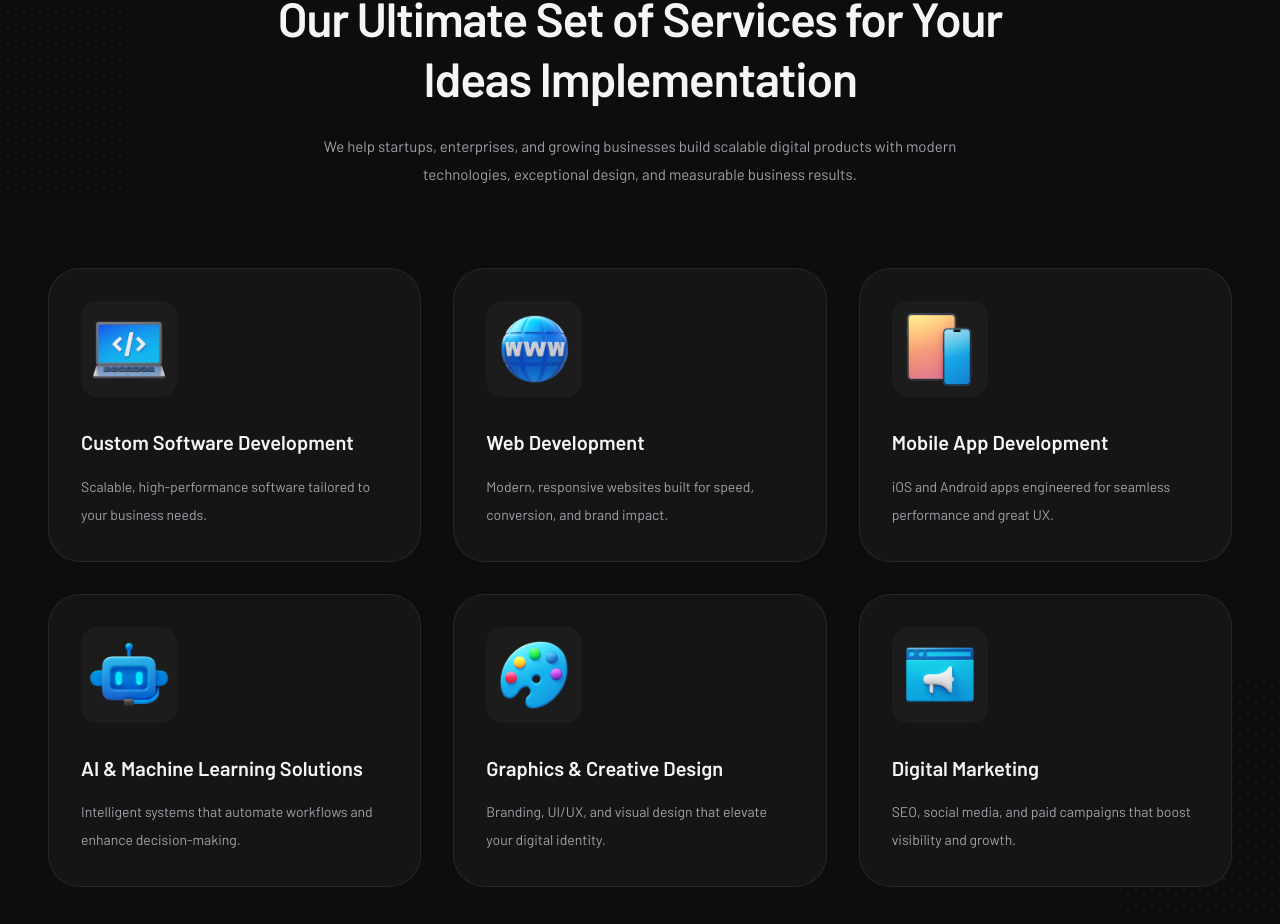
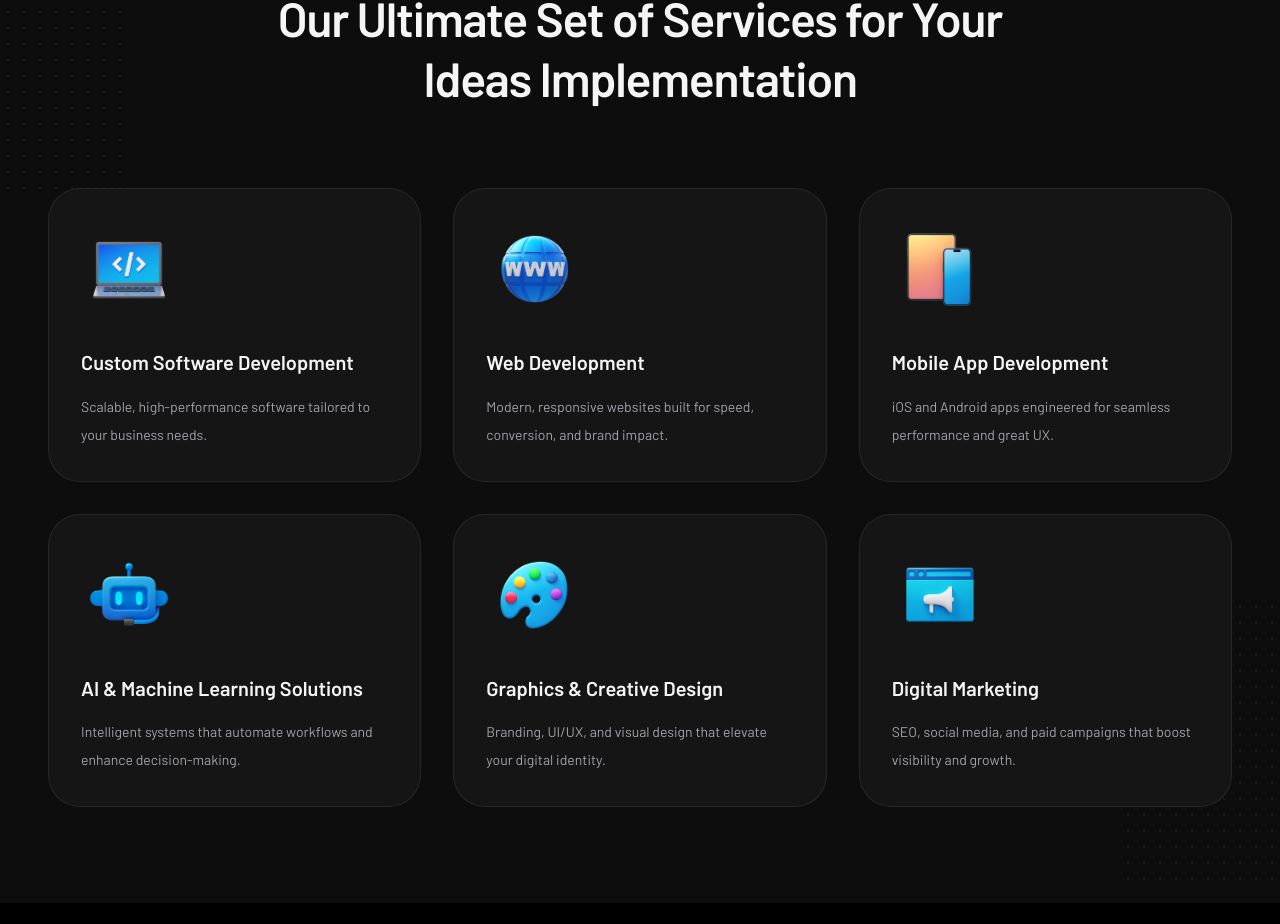
Before and after one commit to TheMehediHQ/Nexvibe, a Next.js app: page / in a window 1280 px wide. Shown: the part 1075-1999 px from the top of the page. Built offline with nearby package versions, Linux system fonts and the light colour scheme.

Commit message:
style: fix srtvice section of home

```diff
--- a/components/home/Services.tsx
+++ b/components/home/Services.tsx
@@ -80,12 +80,6 @@ export default function Services() {
               Ideas Implementation
             </span>
           </h2>
-
-          <p className="mx-auto mt-6 max-w-2xl text-[15px] leading-7 text-[var(--muted)]">
-            We help startups, enterprises, and growing businesses build
-            scalable digital products with modern technologies, exceptional
-            design, and measurable business results.
-          </p>
         </div>
 
         {/* Services Grid */}
@@ -96,7 +90,7 @@ export default function Services() {
               className="group rounded-[32px] border border-[var(--border)] bg-[var(--card)] p-8 transition-all duration-300 hover:-translate-y-2 hover:border-white/15 hover:bg-[#1A1A1A] hover:shadow-2xl"
             >
               {/* Icon */}
-              <div className="mb-8 flex h-24 w-24 items-center justify-center rounded-2xl bg-white/[0.03]">
+              <div className="mb-8 flex h-24 w-24 items-center justify-center rounded-2xl ">
                 <Image
                   src={service.imageSrc}
                   alt={service.title}
```
